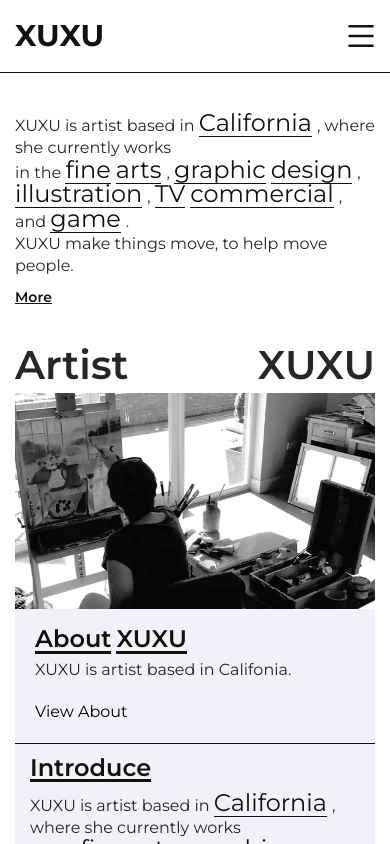
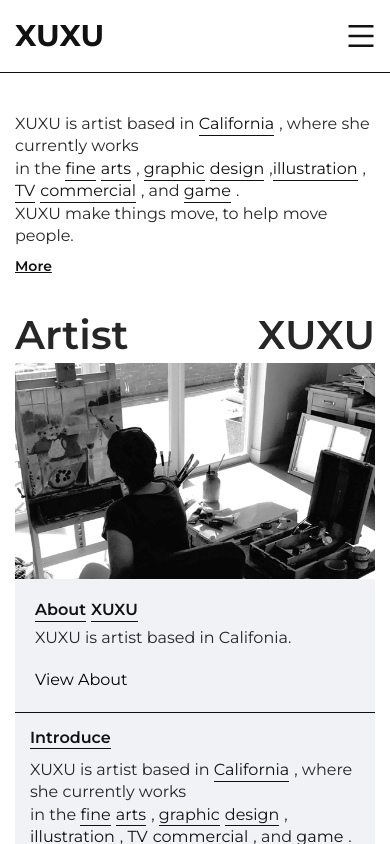
Before and after one commit to Ducphu-dev/XUXU_Project, a React (Create React App) app: page /main in a window 390 px wide. Built offline with nearby package versions, Linux system fonts and the light colour scheme.

Commit message:
fix responsive

```diff
--- a/src/Component/HomePageSec/Sec1/HomePageSec1.tsx
+++ b/src/Component/HomePageSec/Sec1/HomePageSec1.tsx
@@ -157,7 +157,25 @@ function HomePageSec1(props:any) {
                 marginRight: '5px',
             });
             setBorderHeightTitle1(1);
-        } else if (width <= 320) {
+        } else if (width <= 480 && width > 320) {
+            setStyleInfoDecs({
+                fontSize: `16px`,
+                fontFamily: '$montserrat',
+                lineHeight: '0.8',
+                color: '#111111',
+                fontWeight: '400',
+                marginRight: '5px',
+            });
+            setStyleInfoTitle1({
+                fontSize: `16px`,
+                fontFamily: '$montserrat',
+                lineHeight: '0.8',
+                color: '#111111',
+                fontWeight: '600',
+                marginRight: '5px',
+            });
+            setBorderHeightTitle1(1);
+        }else if (width <= 320) {
             setStyleInfoDecs({
                 fontSize: `16px`,
                 fontFamily: '$montserrat',
--- a/src/Component/HomePageSec/Sec2/HomePageSec2.tsx
+++ b/src/Component/HomePageSec/Sec2/HomePageSec2.tsx
@@ -138,6 +138,24 @@ function HomePageSec2(props:any) {
                 color: '#ffffff',
             });
             setBorderHeightTitle(3);
+        }else if (width <= 480 && width > 320) {
+            setStyleInfoDecs({
+                fontSize: `16px`,
+                fontFamily: '$montserrat',
+                lineHeight: '0.8',
+                color: '#111111',
+                fontWeight: '400',
+                marginRight: '5px',
+            });
+            setStyleInfoTitle({
+                fontSize: `16px`,
+                fontFamily: '$montserrat',
+                lineHeight: '0.8',
+                color: '#111111',
+                fontWeight: '600',
+                marginRight: '5px',
+            });
+            setBorderHeightTitle(1);
         } else if (width <= 320) {
             setStyleInfoDecs({
                 fontSize: `16px`,
--- a/src/Component/HomePageSec/Sec3/HomePageSec3.tsx
+++ b/src/Component/HomePageSec/Sec3/HomePageSec3.tsx
@@ -145,6 +145,24 @@ function HomePageSec3(props:any) {
                 color: '#000000',
             });
             setBorderHeightTitle(3);
+        } else if (width <= 480 && width > 320) {
+            setStyleInfoDecs({
+                fontSize: `16px`,
+                fontFamily: '$montserrat',
+                lineHeight: '0.8',
+                color: '#111111',
+                fontWeight: '400',
+                marginRight: '5px',
+            });
+            setStyleInfoTitle({
+                fontSize: `35px`,
+                fontFamily: '$montserrat',
+                lineHeight: '0.8',
+                color: '#111111',
+                fontWeight: '600',
+                marginRight: '5px',
+            });
+            setBorderHeightTitle(1);
         } else if (width <= 320) {
             setStyleInfoDecs({
                 fontSize: `16px`,
--- a/src/Component/HomePageSec/Sec3/Sec3Items/Sec3Items.tsx
+++ b/src/Component/HomePageSec/Sec3/Sec3Items/Sec3Items.tsx
@@ -69,6 +69,16 @@ function HomePageSec3(props:any) {
                 marginRight: '5px',
             });
             setBorderHeightTitle(1);
+        } else if (width <= 480 && width > 320) {
+            setStyleInfoTitle({
+                fontSize: `16px`,
+                fontFamily: '$montserrat',
+                lineHeight: '0.7',
+                color: '#111111',
+                fontWeight: '600',
+                marginRight: '5px',
+            });
+            setBorderHeightTitle(1);
         } else if (width <= 320) {
 
             setStyleInfoTitle({
--- a/src/Component/HomePageSec/Sec4/HomePageSec4.tsx
+++ b/src/Component/HomePageSec/Sec4/HomePageSec4.tsx
@@ -89,6 +89,18 @@ function HomePageSec4(props:any) {
                 color: '#000000',
             });
             setBorderHeightTitle(3);
+        }else if (width <= 480 && width > 320) {
+
+            setStyleInfoTitle({
+                fontSize: `35px`,
+                fontFamily: '$montserrat',
+                marginRight: '10px',
+                fontWeight: '600',
+                marginBottom: '14px',
+                lineHeight: '0.9',
+                color: '#000000',
+            });
+            setBorderHeightTitle(3);
         } else if (width <= 320) {
 
             setStyleInfoTitle({
--- a/src/Component/HomePageSec/Sec5/HomePageSec5.tsx
+++ b/src/Component/HomePageSec/Sec5/HomePageSec5.tsx
@@ -87,6 +87,18 @@ function HomePageSec5(props:any) {
                 color: '#000000',
             });
             setBorderHeightTitle(3);
+        }else if (width <= 480 && width > 320) {
+
+            setStyleInfoTitle({
+                fontSize: `35px`,
+                fontFamily: '$montserrat',
+                marginRight: '10px',
+                fontWeight: '600',
+                marginBottom: '14px',
+                lineHeight: '0.9',
+                color: '#000000',
+            });
+            setBorderHeightTitle(3);
         } else if (width <= 320) {
 
             setStyleInfoTitle({
--- a/src/Component/HomePageSec/Sec6/HomePageSec6.tsx
+++ b/src/Component/HomePageSec/Sec6/HomePageSec6.tsx
@@ -137,6 +137,27 @@ function HomePageSec6(props:any) {
                 color: '#000000',
             });
             setBorderHeightTitle(3);
+        }else if (width <= 768 && width > 480) {
+            setStyleInfoDecs({
+                fontSize: `18px`,
+                fontFamily: '$montserrat',
+                marginRight: '5px',
+                fontWeight: '600',
+                marginBottom: '0',
+                lineHeight: '1',
+                color: '#111111',
+            });
+            setBorderHeightDecs(2);
+            setStyleInfoTitle({
+                fontSize: `35px`,
+                fontFamily: '$montserrat',
+                marginRight: '10px',
+                fontWeight: '600',
+                marginBottom: '14px',
+                lineHeight: '0.9',
+                color: '#000000',
+            });
+            setBorderHeightTitle(3);
         } else if (width <= 320) {
             setStyleInfoDecs({
                 fontSize: `16px`,
```
